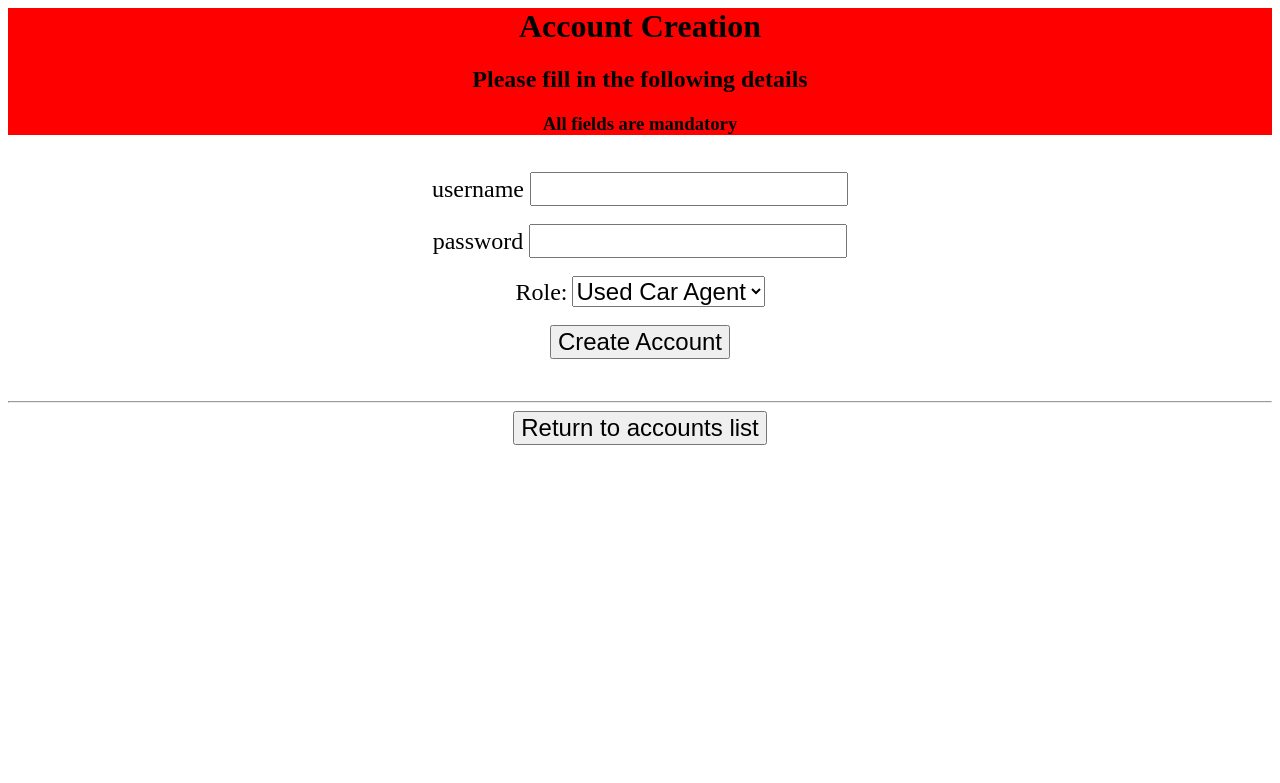
After one commit to Ed0304/CSIT314-Group-Project-Code-Innovators, a PHP site: page /accountCreation.php in a window 1280 px wide. The commit adds this page. Shown: the top 783 px of the page. Run offline with PHP 8.4, Linux system fonts and the light colour scheme.

Commit message:
Added two new files that serves as the interface of the profile and account creation

```diff
--- /dev/null
+++ b/accountCreation.php
@@ -0,0 +1,51 @@
+<?php
+
+
+
+
+
+
+?>
+<html>
+    <head>
+        <title> Account Creation Page </title>
+    </head>
+    <style>
+        .form-body{
+            text-align: center;
+        }
+        .select-label{
+            font-size: 24px;
+        }
+    </style>
+    <body>
+        <div style="background-color: red" class="header">
+        <h1 style="text-align:center"> Account Creation </h1>
+        <h2 style="text-align:center"> Please fill in the following details</h2>
+        <h3 style="text-align:center"> All fields are mandatory </h3>
+        </div>
+        <form class ="form-body">
+            <br/>
+            <label style="font-size: 24px">username </label><input type="text" style="font-size: 24px" required/>
+            <br/>
+            <br/>
+            <label style="font-size: 24px">password </label><input type="text" style="font-size: 24px" required/>
+            <br/>
+            <br/>
+            <label for="role" class="select-label">Role:</label>
+                <select id="role" name="role" class="select-label" required>
+                    <option value="agent" class="select-label">Used Car Agent</option>
+                    <option value="buyer" class="select-label">Buyer</option>
+                    <option value="seller" class="select-label">Seller</option>
+                </select>
+            <br/>
+            <br/>
+            <button type = "submit" style="font-size: 24px">Create Account</button>
+        </form>
+        <br/>
+        <hr/>
+        <form action ="admin_manage_user_acc.php" class ="form-body">
+            <button type = "submit"  value="Return" style="font-size: 24px">Return to accounts list</button>
+        </form>
+    </body>
+</html>
```
Also changed, not shown: AdminTable.sql (deleted, +0 -7 lines), TestData.sql (added, +22 -0 lines), admin_manage_user_acc.php (+11 -0 lines), admin_manage_user_profiles.php (+13 -1 lines), profileCreation.php (added, +39 -0 lines).
